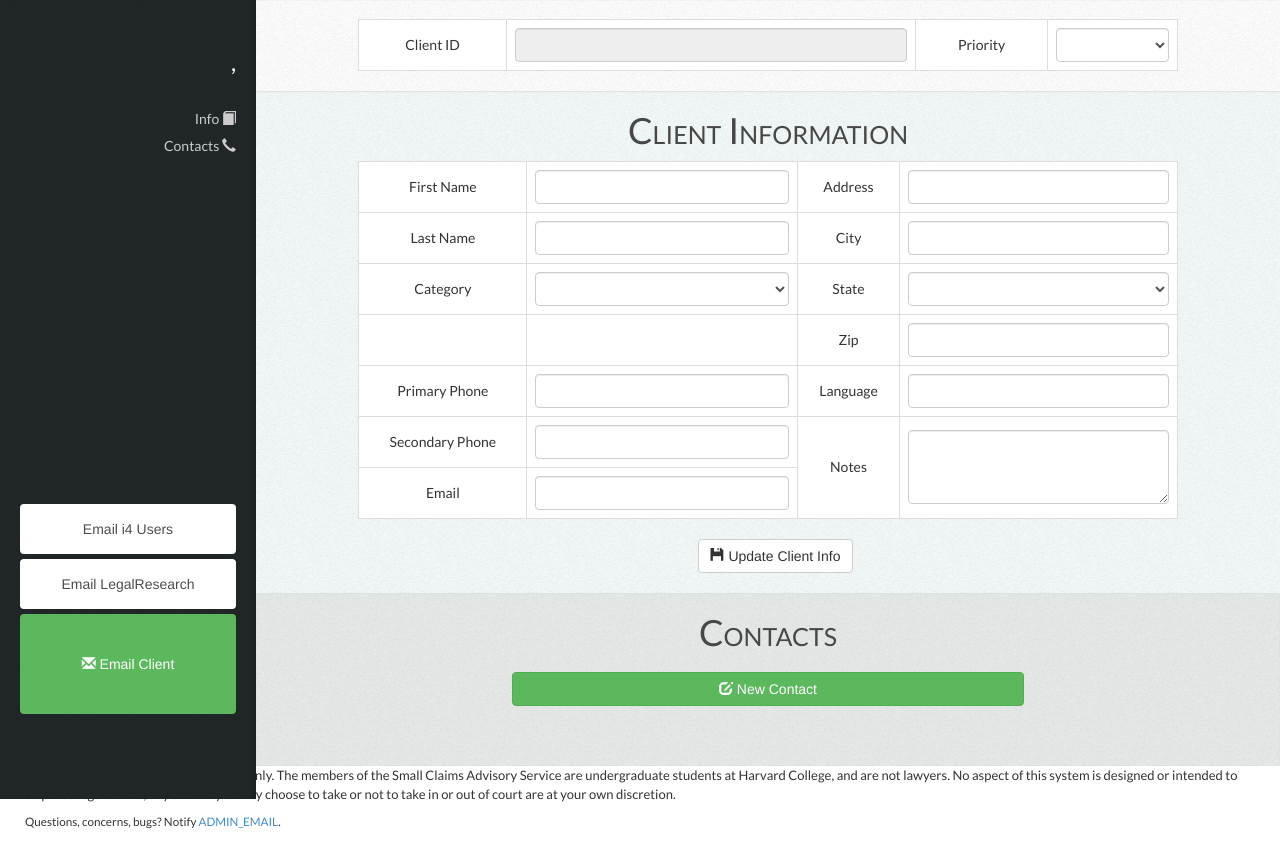
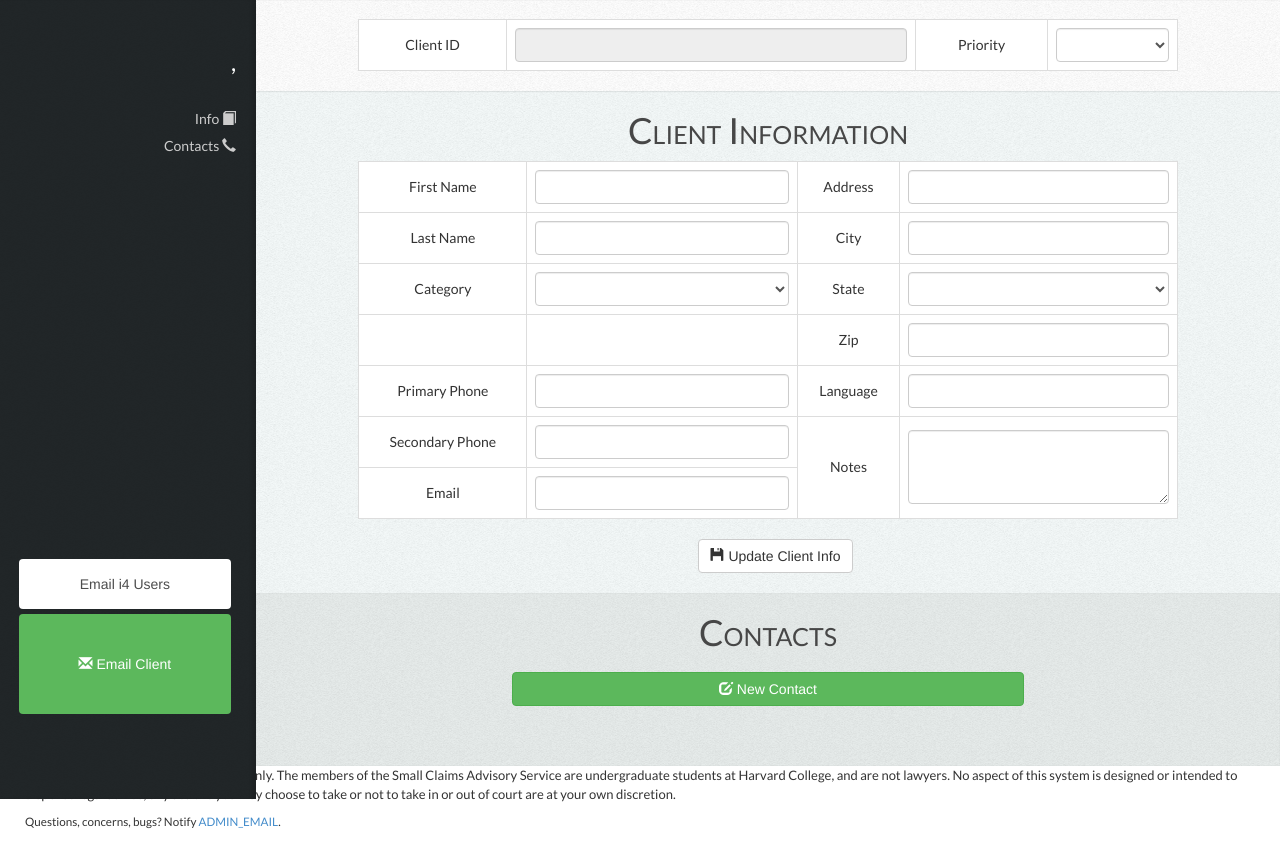
Before and after one commit to scasBot/i4, a PHP site: template templates/client_form.php in a window 1280 px wide. Shown: the part 51-911 px from the top of the page. Run offline with PHP 8.4, Linux system fonts and the light colour scheme; the template is opened without the code that fills it, so the values that code supplies are empty; the visitor is signed in with stand-in values (Sample User, id 1); some libraries are stand-ins or nearby versions; some web fonts are replaced.

Commit message:
removed legal research button

```diff
--- a/templates/client_form_geniusBar.php
+++ b/templates/client_form_geniusBar.php
@@ -1,5 +1,5 @@
 	<button class="btn btn-default actions" style="height: 50px;" data-action="emaili4">Email i4 Users</button>
-	<button class="btn btn-default actions" style="height: 50px; ;" data-action="emailLegalResearch">Email LegalResearch</button>
+    <!--<button class="btn btn-default actions" style="height: 50px; ;" data-action="emailLegalResearch">Email LegalResearch</button> -->
 	<button class="btn btn-success actions" style="height: 100px;" data-action="emailClient"><i class="glyphicon glyphicon-envelope"></i> Email Client</button>
 	<!-- button class="btn btn-inverse actions" data-action="email">Email Client</button -->
 <script>
```
